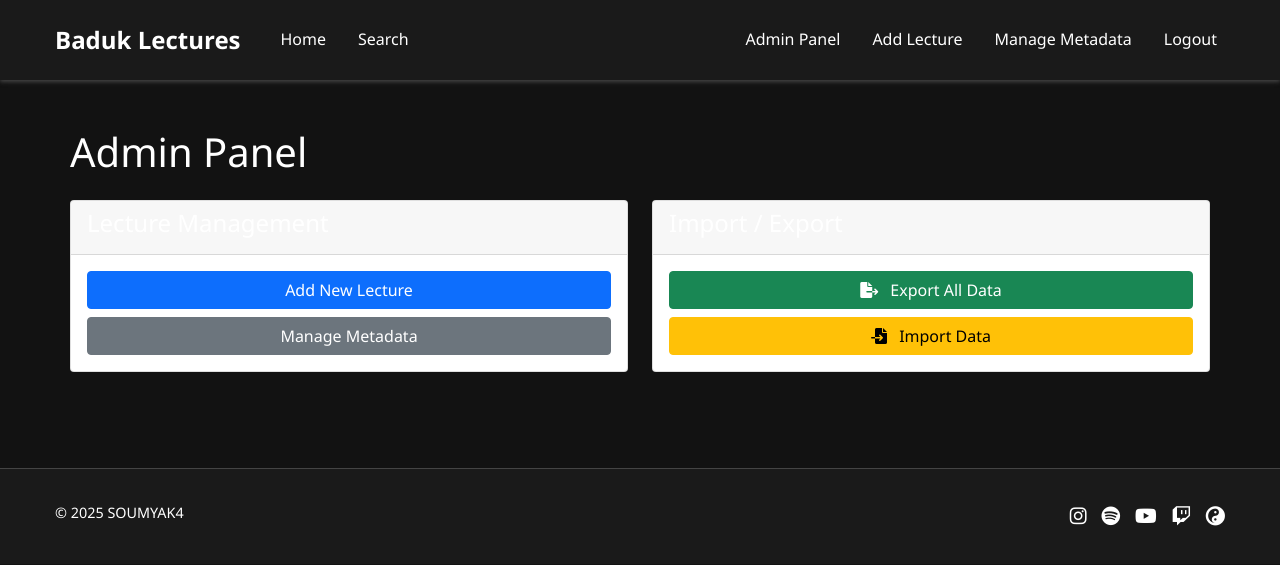
After one commit to SoumyaK4/BadukLecture-Host, a Flask app: page /admin in a window 1280 px wide. The commit adds this page. Shown: the top 565 px of the page. Run offline with Flask 3, Linux system fonts and the light colour scheme; a user stored in the database is signed in.

Commit message:
Assistant checkpoint: Add footer icons and admin import/export functionality
Assistant generated file changes:
- static/css/style.css: Update footer styling for sticky positioning
- templates/base.html: Update footer content with copyright and social icons, Add admin panel link to navigation
- routes.py: Add import/export functionality for admin, Add import statement for datetime and json modules
- templates/admin/panel.html: Create admin panel template with import/export options
- templates/admin/import.html: Create import template for uploading data file

---

User prompt:

All features work now it seems.
Just do these,

1. Make sure the footer is always visible atthe bottom of the screen no matter the screen size.
And change the footer text to:
© 2025 SOUMYAK4 and add 5 icons,
a) instagram, s, youtube, Twitch, yinyang

2. Make sure admin can export/import all lectures and metadata info using a single file, add a dedicated import/export menu for admin

Replit-Commit-Author: Assistant
Replit-Commit-Session-Id: 13b6999b-02f9-4f3f-8435-28df9134df54

```diff
--- a/routes.py
+++ b/routes.py
@@ -5,6 +5,8 @@ from models import User, Lecture, Topic, Tag, Rank
 from forms import LoginForm, LectureForm, MetadataForm
 from utils import get_youtube_video_info
 import logging
+import json
+from datetime import datetime
 
 @app.route('/')
 def home():
@@ -221,6 +223,177 @@ def manage_metadata():
                          tags=tags,
                          ranks=ranks)
 
+@app.route('/admin/export', methods=['GET'])
+@login_required
+def export_data():
+    try:
+        # Get all data
+        lectures = Lecture.query.all()
+        topics = Topic.query.all()
+        tags = Tag.query.all()
+        ranks = Rank.query.all()
+
+        # Prepare data for export
+        export_data = {
+            'lectures': [],
+            'topics': [],
+            'tags': [],
+            'ranks': []
+        }
+
+        # Add topics
+        for topic in topics:
+            export_data['topics'].append({
+                'id': topic.id,
+                'name': topic.name
+            })
+
+        # Add tags
+        for tag in tags:
+            export_data['tags'].append({
+                'id': tag.id,
+                'name': tag.name
+            })
+
+        # Add ranks
+        for rank in ranks:
+            export_data['ranks'].append({
+                'id': rank.id,
+                'name': rank.name
+            })
+
+        # Add lectures
+        for lecture in lectures:
+            lecture_data = {
+                'id': lecture.id,
+                'title': lecture.title,
+                'youtube_id': lecture.youtube_id,
+                'thumbnail_url': lecture.thumbnail_url,
+                'publish_date': lecture.publish_date.isoformat(),
+                'rank_id': lecture.rank_id,
+                'topic_ids': [topic.id for topic in lecture.topics],
+                'tag_ids': [tag.id for tag in lecture.tags]
+            }
+            export_data['lectures'].append(lecture_data)
+
+        # Return JSON file for download
+        return jsonify(export_data)
+    except Exception as e:
+        logging.error(f"Error exporting data: {str(e)}")
+        flash('Error exporting data')
+        return redirect(url_for('admin_panel'))
+
+@app.route('/admin/import', methods=['GET', 'POST'])
+@login_required
+def import_data():
+    if request.method == 'POST':
+        try:
+            if 'import_file' not in request.files:
+                flash('No file part')
+                return redirect(request.url)
+
+            file = request.files['import_file']
+            if file.filename == '':
+                flash('No selected file')
+                return redirect(request.url)
+
+            if file:
+                import_data = json.loads(file.read().decode('utf-8'))
+
+                # Process topics
+                topic_id_map = {}
+                if 'topics' in import_data:
+                    for topic_data in import_data['topics']:
+                        # Check if topic already exists
+                        existing_topic = Topic.query.filter_by(name=topic_data['name']).first()
+                        if not existing_topic:
+                            new_topic = Topic(name=topic_data['name'])
+                            db.session.add(new_topic)
+                            db.session.flush()
+                            topic_id_map[topic_data['id']] = new_topic.id
+                        else:
+                            topic_id_map[topic_data['id']] = existing_topic.id
+
+                # Process tags
+                tag_id_map = {}
+                if 'tags' in import_data:
+                    for tag_data in import_data['tags']:
+                        # Check if tag already exists
+                        existing_tag = Tag.query.filter_by(name=tag_data['name']).first()
+                        if not existing_tag:
+                            new_tag = Tag(name=tag_data['name'])
+                            db.session.add(new_tag)
+                            db.session.flush()
+                            tag_id_map[tag_data['id']] = new_tag.id
+                        else:
+                            tag_id_map[tag_data['id']] = existing_tag.id
+
+                # Process ranks
+                rank_id_map = {}
+                if 'ranks' in import_data:
+                    for rank_data in import_data['ranks']:
+                        # Check if rank already exists
+                        existing_rank = Rank.query.filter_by(name=rank_data['name']).first()
+                        if not existing_rank:
+                            new_rank = Rank(name=rank_data['name'])
+                            db.session.add(new_rank)
+                            db.session.flush()
+                            rank_id_map[rank_data['id']] = new_rank.id
+                        else:
+                            rank_id_map[rank_data['id']] = existing_rank.id
+
+                # Process lectures
+                if 'lectures' in import_data:
+                    for lecture_data in import_data['lectures']:
+                        # Check if lecture already exists by YouTube ID
+                        existing_lecture = Lecture.query.filter_by(youtube_id=lecture_data['youtube_id']).first()
+                        if not existing_lecture:
+                            new_lecture = Lecture(
+                                title=lecture_data['title'],
+                                youtube_id=lecture_data['youtube_id'],
+                                thumbnail_url=lecture_data['thumbnail_url'],
+                                publish_date=datetime.fromisoformat(lecture_data['publish_date'])
+                            )
+
+                            # Set rank
+                            if lecture_data.get('rank_id') and lecture_data['rank_id'] in rank_id_map:
+                                new_lecture.rank_id = rank_id_map[lecture_data['rank_id']]
+
+                            # Add topics
+                            if 'topic_ids' in lecture_data:
+                                for old_topic_id in lecture_data['topic_ids']:
+                                    if old_topic_id in topic_id_map:
+                                        topic = Topic.query.get(topic_id_map[old_topic_id])
+                                        if topic:
+                                            new_lecture.topics.append(topic)
+
+                            # Add tags
+                            if 'tag_ids' in lecture_data:
+                                for old_tag_id in lecture_data['tag_ids']:
+                                    if old_tag_id in tag_id_map:
+                                        tag = Tag.query.get(tag_id_map[old_tag_id])
+                                        if tag:
+                                            new_lecture.tags.append(tag)
+
+                            db.session.add(new_lecture)
+
+                db.session.commit()
+                flash('Data imported successfully')
+                return redirect(url_for('admin_panel'))
+
+        except Exception as e:
+            db.session.rollback()
+            logging.error(f"Error importing data: {str(e)}")
+            flash(f'Error importing data: {str(e)}')
+            return redirect(request.url)
+
+    return render_template('admin/import.html')
+
+@app.route('/admin')
+@login_required
+def admin_panel():
+    return render_template('admin/panel.html')
+
 @app.cli.command("create-admin")
 def create_admin():
     """Create an admin user."""
--- a/static/css/style.css
+++ b/static/css/style.css
@@ -225,12 +225,31 @@ footer {
     padding: 1rem 0;
     border-top: 1px solid #444444;
     margin-top: auto;
+    position: sticky;
+    bottom: 0;
+    width: 100%;
 }
 
 footer p {
     color: #ffffff;
     margin: 0;
     font-size: 0.9rem;
+}
+
+.footer-icons {
+    display: flex;
+    gap: 15px;
+    justify-content: flex-end;
+}
+
+.footer-icons a {
+    color: #ffffff;
+    font-size: 1.2rem;
+    transition: color 0.2s ease;
+}
+
+.footer-icons a:hover {
+    color: #cccccc;
 }
 
 /* Responsive */
--- /dev/null
+++ b/templates/admin/panel.html
@@ -0,0 +1,44 @@
+
+{% extends "base.html" %}
+
+{% block title %}Admin Panel - Baduk Lectures{% endblock %}
+
+{% block content %}
+<div class="container py-4">
+    <h1 class="mb-4">Admin Panel</h1>
+
+    <div class="row">
+        <div class="col-md-6 mb-4">
+            <div class="card">
+                <div class="card-header">
+                    <h4>Lecture Management</h4>
+                </div>
+                <div class="card-body">
+                    <div class="d-grid gap-2">
+                        <a href="{{ url_for('add_lecture') }}" class="btn btn-primary">Add New Lecture</a>
+                        <a href="{{ url_for('manage_metadata') }}" class="btn btn-secondary">Manage Metadata</a>
+                    </div>
+                </div>
+            </div>
+        </div>
+
+        <div class="col-md-6 mb-4">
+            <div class="card">
+                <div class="card-header">
+                    <h4>Import / Export</h4>
+                </div>
+                <div class="card-body">
+                    <div class="d-grid gap-2">
+                        <a href="{{ url_for('export_data') }}" class="btn btn-success" download="baduk_lectures_export.json">
+                            <i class="fas fa-file-export me-2"></i> Export All Data
+                        </a>
+                        <a href="{{ url_for('import_data') }}" class="btn btn-warning">
+                            <i class="fas fa-file-import me-2"></i> Import Data
+                        </a>
+                    </div>
+                </div>
+            </div>
+        </div>
+    </div>
+</div>
+{% endblock %}
--- a/templates/base.html
+++ b/templates/base.html
@@ -35,6 +35,9 @@
                 </ul>
                 <ul class="navbar-nav">
                     {% if current_user.is_authenticated %}
+                    <li class="nav-item">
+                        <a class="nav-link" href="{{ url_for('admin_panel') }}">Admin Panel</a>
+                    </li>
                     <li class="nav-item">
                         <a class="nav-link" href="{{ url_for('add_lecture') }}">Add Lecture</a>
                     </li>
@@ -80,10 +83,16 @@
         <div class="container py-3">
             <div class="row">
                 <div class="col-md-6">
-                    <p>&copy; 2025 Baduk Lectures. All rights reserved.</p>
+                    <p>&copy; 2025 SOUMYAK4</p>
                 </div>
                 <div class="col-md-6 text-md-end">
-                    <p>A free resource for Go/Baduk/Weiqi players</p>
+                    <div class="footer-icons">
+                        <a href="#" aria-label="Instagram"><i class="fab fa-instagram"></i></a>
+                        <a href="#" aria-label="Spotify"><i class="fab fa-spotify"></i></a>
+                        <a href="#" aria-label="YouTube"><i class="fab fa-youtube"></i></a>
+                        <a href="#" aria-label="Twitch"><i class="fab fa-twitch"></i></a>
+                        <a href="#" aria-label="Yin Yang"><i class="fas fa-yin-yang"></i></a>
+                    </div>
                 </div>
             </div>
         </div>
```
Also changed, not shown: templates/admin/import.html (added, +35 -0 lines).
